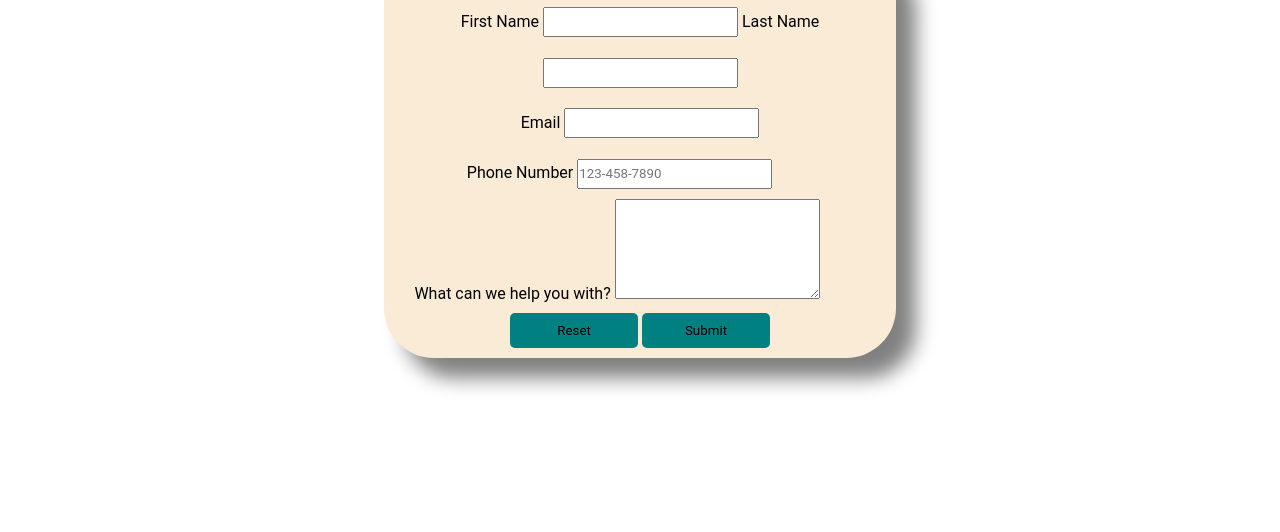
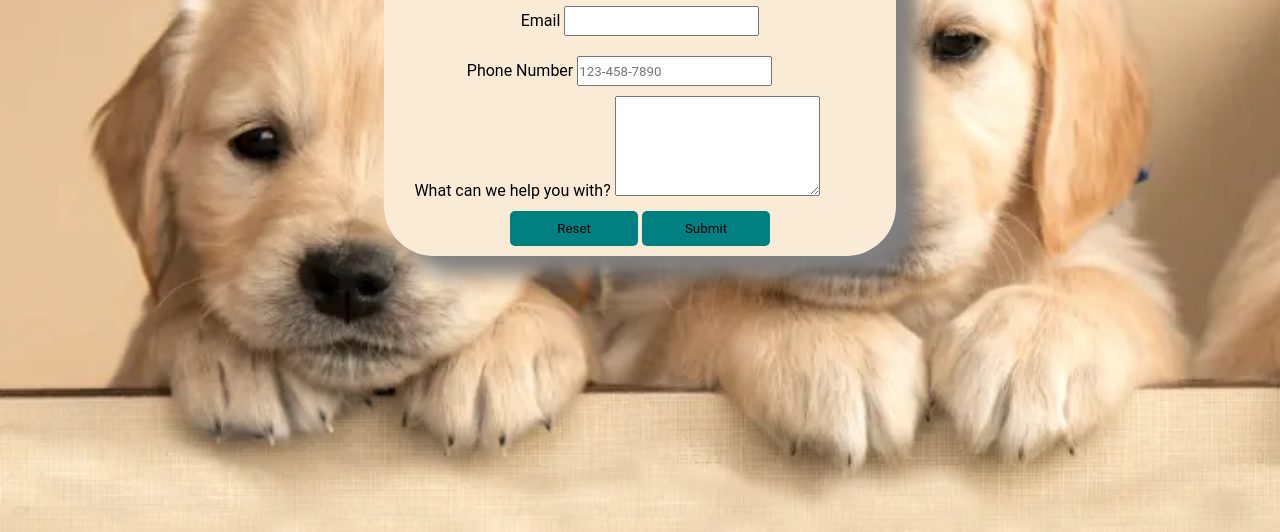
Before and after one commit to itsssslisha/Walk-a-Paw, a website: page contact.html in a window 1280 px wide. Shown: the part 268-800 px from the top of the page. Drawn offline with Linux system fonts and the light colour scheme.

Commit message:
updated background

```diff
--- a/contact.html
+++ b/contact.html
@@ -8,7 +8,7 @@
     <link href="contact_css.css" rel="stylesheet">
     <title>Contact</title>
 </head>
-<body>
+<body background="cutedog.webp">
     <!-- Navbar Section-->
     <nav class="nav_bar" id="navbar">
         <div class="nav_container">
--- a/contact_css.css
+++ b/contact_css.css
@@ -3,7 +3,10 @@
     text-align: center;
     background-color: antiquewhite;
     border-radius: 50px;
-    margin: 10% 30% 0 30%;
+    /* margin: 10% 30% 0 30%; */
+    margin-top: 2%;
+    margin-left: 30%;
+    margin-right: 30%;
     box-shadow: 20px 20px 20px gray;
 }
 input{
@@ -52,3 +55,7 @@ input{
     padding: 1rem 2rem;
     margin: 0.5rem;
 }
+body{
+    background-repeat: no-repeat;
+    background-size: cover
+}
```
Also changed, not shown: cutedog.webp (added).
